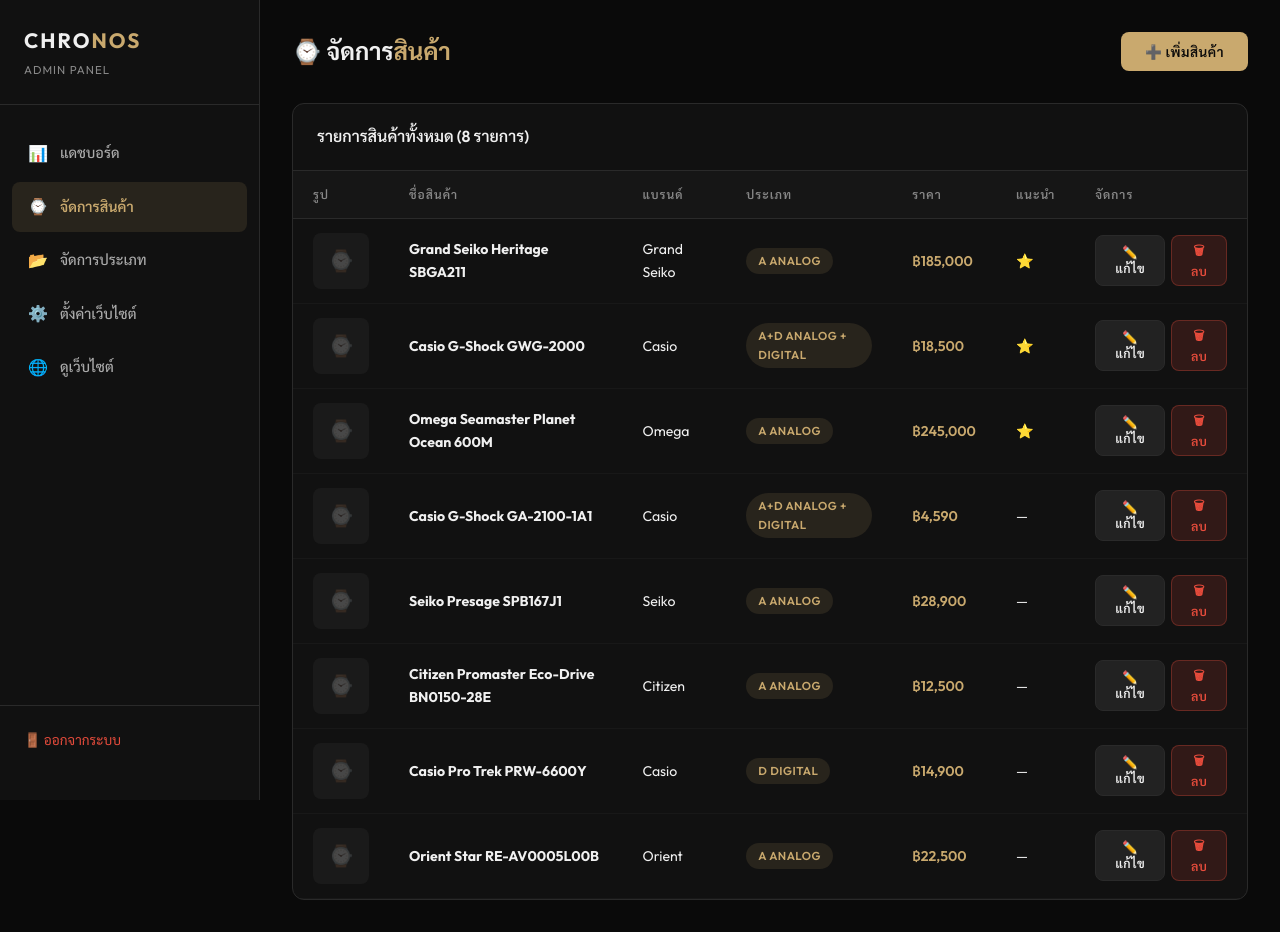
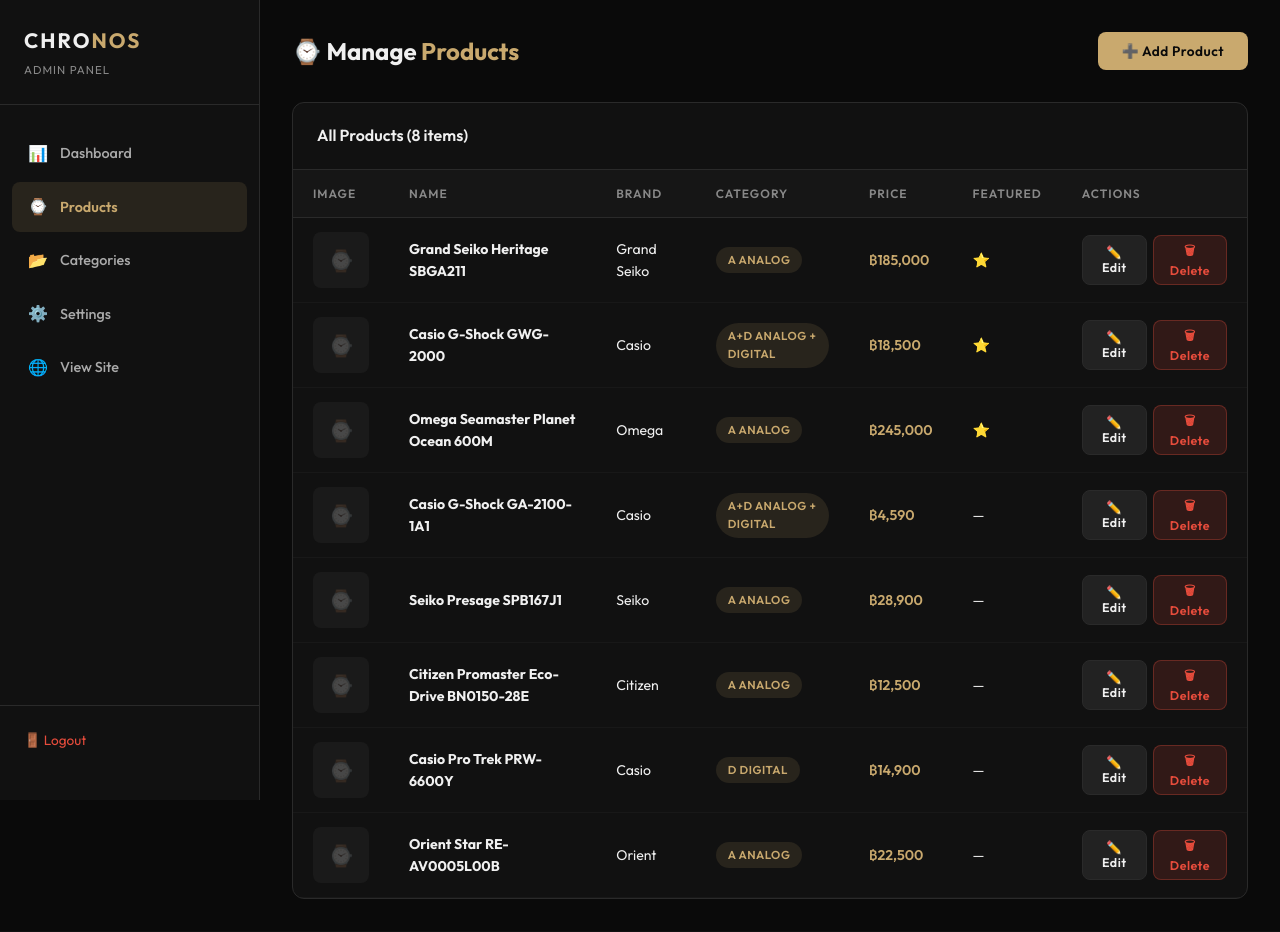
Before and after one commit to sptcmz08/cock, a PHP site: page /admin/products.php in a window 1280 px wide. After the commit the page ends 899 px from the top, so only its background shows below. Run offline with PHP 8.4, Linux system fonts and the light colour scheme; a user stored in the database is signed in; data comes from the database, SQL or seed files in the repository; both versions use the stored data as it was after the commit.

Commit message:
feat: translate entire website from Thai to English + increase card image height to 360px

```diff
--- a/admin/api/settings.php
+++ b/admin/api/settings.php
@@ -82,7 +82,7 @@ try {
         }
     }
 
-    echo json_encode(['success' => true, 'message' => "บันทึกสำเร็จ! (อัพเดต {$updated} รายการ)"]);
+    echo json_encode(['success' => true, 'message' => "Settings saved! ({$updated} items updated)"]);
 
 } catch (Exception $ex) {
     http_response_code(500);
--- a/admin/products.php
+++ b/admin/products.php
@@ -10,11 +10,11 @@ $products = $db->query("SELECT p.*, c.name as category_name, c.icon as category_
 $categories = $db->query("SELECT * FROM categories ORDER BY sort_order ASC, id ASC")->fetchAll();
 ?>
 <!DOCTYPE html>
-<html lang="th">
+<html lang="en">
 <head>
     <meta charset="UTF-8">
     <meta name="viewport" content="width=device-width, initial-scale=1.0">
-    <title>CHRONOS — จัดการสินค้า</title>
+    <title>CHRONOS — Products</title>
     <link rel="stylesheet" href="css/admin.css?v=<?= filemtime(__DIR__ . '/css/admin.css') ?>">
 </head>
 <body>
@@ -27,55 +27,55 @@ $categories = $db->query("SELECT * FROM categories ORDER BY sort_order ASC, id A
         </div>
         <nav class="sidebar-nav">
             <a href="index.php">
-                <span class="nav-icon">📊</span> แดชบอร์ด
+                <span class="nav-icon">📊</span> Dashboard
             </a>
             <a href="products.php" class="active">
-                <span class="nav-icon">⌚</span> จัดการสินค้า
+                <span class="nav-icon">⌚</span> Products
             </a>
             <a href="categories.php">
-                <span class="nav-icon">📂</span> จัดการประเภท
+                <span class="nav-icon">📂</span> Categories
             </a>
             <a href="settings.php">
-                <span class="nav-icon">⚙️</span> ตั้งค่าเว็บไซต์
+                <span class="nav-icon">⚙️</span> Settings
             </a>
             <a href="../" target="_blank">
-                <span class="nav-icon">🌐</span> ดูเว็บไซต์
+                <span class="nav-icon">🌐</span> View Site
             </a>
         </nav>
         <div class="sidebar-footer">
-            <a href="logout.php">🚪 ออกจากระบบ</a>
+            <a href="logout.php">🚪 Logout</a>
         </div>
     </aside>
 
     <!-- Main -->
     <main class="main-content">
         <div class="page-header">
-            <h1 class="page-title">⌚ จัดการ<span>สินค้า</span></h1>
-            <button class="btn btn-primary" onclick="openAddModal()">➕ เพิ่มสินค้า</button>
+            <h1 class="page-title">⌚ Manage <span>Products</span></h1>
+            <button class="btn btn-primary" onclick="openAddModal()">➕ Add Product</button>
         </div>
 
         <!-- Products Table -->
         <div class="table-wrapper">
             <div class="table-header">
-                <h3>รายการสินค้าทั้งหมด (<?= count($products) ?> รายการ)</h3>
+                <h3>All Products (<?= count($products) ?> items)</h3>
             </div>
             <table class="data-table">
                 <thead>
                     <tr>
-                        <th>รูป</th>
-                        <th>ชื่อสินค้า</th>
-                        <th>แบรนด์</th>
-                        <th>ประเภท</th>
-                        <th>ราคา</th>
-                        <th>แนะนำ</th>
-                        <th>จัดการ</th>
+                        <th>Image</th>
+                        <th>Name</th>
+                        <th>Brand</th>
+                        <th>Category</th>
+                        <th>Price</th>
+                        <th>Featured</th>
+                        <th>Actions</th>
                     </tr>
                 </thead>
                 <tbody>
                     <?php if (empty($products)): ?>
                         <tr>
                             <td colspan="7" style="text-align: center; padding: 40px; color: var(--gray);">
-                                ยังไม่มีสินค้า — กดปุ่ม "เพิ่มสินค้า" เพื่อเริ่มต้น
+                                No products yet — click "Add Product" to get started
                             </td>
                         </tr>
                     <?php else: ?>
@@ -96,15 +96,15 @@ $categories = $db->query("SELECT * FROM categories ORDER BY sort_order ASC, id A
                                     <?php if ($p['category_name']): ?>
                                         <span class="type-badge analog"><?= htmlspecialchars($p['category_icon'] . ' ' . $p['category_name']) ?></span>
                                     <?php else: ?>
-                                        <span class="type-badge" style="color:var(--gray);">— ไม่ระบุ</span>
+                                        <span class="type-badge" style="color:var(--gray);">— None</span>
                                     <?php endif; ?>
                                 </td>
                                 <td style="color: var(--gold); font-weight: 600;">฿<?= number_format($p['price'], 0, '.', ',') ?></td>
                                 <td><?= $p['is_featured'] ? '⭐' : '—' ?></td>
                                 <td>
                                     <div class="actions">
-                                        <button class="btn btn-secondary btn-sm" onclick="openEditModal(<?= htmlspecialchars(json_encode($p)) ?>)">✏️ แก้ไข</button>
-                                        <button class="btn btn-danger btn-sm" onclick="deleteProduct(<?= $p['id'] ?>, '<?= htmlspecialchars(addslashes($p['name'])) ?>')">🗑 ลบ</button>
+                                        <button class="btn btn-secondary btn-sm" onclick="openEditModal(<?= htmlspecialchars(json_encode($p)) ?>)">✏️ Edit</button>
+                                        <button class="btn btn-danger btn-sm" onclick="deleteProduct(<?= $p['id'] ?>, '<?= htmlspecialchars(addslashes($p['name'])) ?>')">🗑 Delete</button>
                                     </div>
                                 </td>
                             </tr>
@@ -120,7 +120,7 @@ $categories = $db->query("SELECT * FROM categories ORDER BY sort_order ASC, id A
 <div class="admin-modal-overlay" id="productModal">
     <div class="admin-modal">
         <div class="modal-header">
-            <h3 id="modalTitle">เพิ่มสินค้าใหม่</h3>
+            <h3 id="modalTitle">Add New Product</h3>
             <button class="close-btn" onclick="closeProductModal()">✕</button>
         </div>
         <form id="productForm" enctype="multipart/form-data">
@@ -128,23 +128,23 @@ $categories = $db->query("SELECT * FROM categories ORDER BY sort_order ASC, id A
             <div class="modal-body">
                 <div class="form-row">
                     <div class="form-group">
-                        <label>ชื่อสินค้า <span class="required">*</span></label>
-                        <input type="text" name="name" id="formName" class="form-control" placeholder="เช่น Grand Seiko SBGA211" required>
+                        <label>Product Name <span class="required">*</span></label>
+                        <input type="text" name="name" id="formName" class="form-control" placeholder="e.g. Grand Seiko SBGA211" required>
                     </div>
                     <div class="form-group">
-                        <label>แบรนด์ <span class="required">*</span></label>
-                        <input type="text" name="brand" id="formBrand" class="form-control" placeholder="เช่น Grand Seiko" required>
+                        <label>Brand <span class="required">*</span></label>
+                        <input type="text" name="brand" id="formBrand" class="form-control" placeholder="e.g. Grand Seiko" required>
                     </div>
                 </div>
                 <div class="form-row">
                     <div class="form-group">
-                        <label>ราคา (บาท) <span class="required">*</span></label>
+                        <label>Price (THB) <span class="required">*</span></label>
                         <input type="number" name="price" id="formPrice" class="form-control" placeholder="0.00" step="0.01" min="0" required>
                     </div>
                     <div class="form-group">
-                        <label>ประเภท</label>
+                        <label>Category</label>
                         <select name="category_id" id="formCategory" class="form-control">
-                            <option value="">— ไม่ระบุประเภท —</option>
+                            <option value="">— No Category —</option>
                             <?php foreach ($categories as $cat): ?>
                                 <option value="<?= $cat['id'] ?>"><?= htmlspecialchars($cat['icon'] . ' ' . $cat['name']) ?></option>
                             <?php endforeach; ?>
@@ -152,39 +152,39 @@ $categories = $db->query("SELECT * FROM categories ORDER BY sort_order ASC, id A
                     </div>
                 </div>
                 <div class="form-group">
-                    <label>รายละเอียด</label>
-                    <textarea name="description" id="formDesc" class="form-control" placeholder="คำอธิบายสินค้า..."></textarea>
+                    <label>Description</label>
+                    <textarea name="description" id="formDesc" class="form-control" placeholder="Product description..."></textarea>
                 </div>
                 <div class="form-group">
-                    <label>คุณสมบัติเด่น <small style="color: var(--gray);">(คั่นด้วย | เช่น กันน้ำ 200m|Sapphire Crystal)</small></label>
-                    <textarea name="features" id="formFeatures" class="form-control" placeholder="คุณสมบัติ 1|คุณสมบัติ 2|คุณสมบัติ 3"></textarea>
+                    <label>Key Features <small style="color: var(--gray);">(separated by | e.g. Water Resistant 200m|Sapphire Crystal)</small></label>
+                    <textarea name="features" id="formFeatures" class="form-control" placeholder="Feature 1|Feature 2|Feature 3"></textarea>
                 </div>
                 <div class="form-row">
                     <div class="form-group">
-                        <label>ลำดับการแสดง</label>
+                        <label>Sort Order</label>
                         <input type="number" name="sort_order" id="formSort" class="form-control" value="0" min="0">
                     </div>
                     <div class="form-group" style="display: flex; align-items: flex-end; padding-bottom: 4px;">
                         <div class="form-check">
                             <input type="checkbox" name="is_featured" id="formFeatured" value="1">
-                            <label for="formFeatured" style="margin-bottom: 0;">⭐ สินค้าแนะนำ</label>
+                            <label for="formFeatured" style="margin-bottom: 0;">⭐ Featured Product</label>
                         </div>
                     </div>
                 </div>
                 <div class="form-group">
-                    <label>รูปสินค้า</label>
+                    <label>Product Image</label>
                     <input type="file" name="image" id="formImage" class="form-control" accept="image/*" onchange="previewImage(this)">
                     <div class="image-preview-box" id="imagePreview">
                         <div class="preview-placeholder">
                             <span>📷</span>
-                            <p>เลือกรูปภาพสินค้า</p>
+                            <p>Select product image</p>
                         </div>
                     </div>
                 </div>
             </div>
             <div class="modal-footer">
-                <button type="button" class="btn btn-secondary" onclick="closeProductModal()">ยกเลิก</button>
-                <button type="submit" class="btn btn-primary" id="submitBtn">💾 บันทึก</button>
+                <button type="button" class="btn btn-secondary" onclick="closeProductModal()">Cancel</button>
+                <button type="submit" class="btn btn-primary" id="submitBtn">💾 Save</button>
             </div>
         </form>
     </div>
@@ -198,15 +198,15 @@ const API_URL = 'api/products.php';
 
 /* ==================== Modal ==================== */
 function openAddModal() {
-    document.getElementById('modalTitle').textContent = '➕ เพิ่มสินค้าใหม่';
+    document.getElementById('modalTitle').textContent = '➕ Add New Product';
     document.getElementById('productForm').reset();
     document.getElementById('formId').value = '';
-    document.getElementById('imagePreview').innerHTML = '<div class="preview-placeholder"><span>📷</span><p>เลือกรูปภาพสินค้า</p></div>';
+    document.getElementById('imagePreview').innerHTML = '<div class="preview-placeholder"><span>📷</span><p>Select product image</p></div>';
     document.getElementById('productModal').classList.add('active');
 }
 
 function openEditModal(product) {
-    document.getElementById('modalTitle').textContent = '✏️ แก้ไขสินค้า';
+    document.getElementById('modalTitle').textContent = '✏️ Edit Product';
     document.getElementById('formId').value = product.id;
     document.getElementById('formName').value = product.name;
     document.getElementById('formBrand').value = product.brand;
@@ -222,7 +222,7 @@ function openEditModal(product) {
     if (product.image) {
         preview.innerHTML = `<img src="../uploads/products/${product.image}" alt="Current">`;
     } else {
-        preview.innerHTML = '<div class="preview-placeholder"><span>📷</span><p>ยังไม่มีรูปภาพ</p></div>';
+        preview.innerHTML = '<div class="preview-placeholder"><span>📷</span><p>No image</p></div>';
     }
 
     document.getElementById('productModal').classList.add('active');
@@ -259,7 +259,7 @@ document.getElementById('productForm').addEventListener('submit', async (e) => {
 
     const submitBtn = document.getElementById('submitBtn');
     submitBtn.disabled = true;
-    submitBtn.textContent = '⏳ กำลังบันทึก...';
+    submitBtn.textContent = '⏳ Saving...';
 
     try {
         const url = isEdit ? `${API_URL}?id=${id}` : API_URL;
@@ -272,23 +272,23 @@ document.getElementById('productForm').addEventListener('submit', async (e) => {
         const data = await res.json();
 
         if (data.success) {
-            showToast(data.message || (isEdit ? 'แก้ไขสำเร็จ!' : 'เพิ่มสินค้าสำเร็จ!'), 'success');
+            showToast(data.message || (isEdit ? 'Updated successfully!' : 'Product added!'), 'success');
             closeProductModal();
             setTimeout(() => location.reload(), 800);
         } else {
-            showToast(data.message || 'เกิดข้อผิดพลาด', 'error');
+            showToast(data.message || 'An error occurred', 'error');
         }
     } catch (err) {
-        showToast('เกิดข้อผิดพลาด: ' + err.message, 'error');
+        showToast('Error: ' + err.message, 'error');
     } finally {
         submitBtn.disabled = false;
-        submitBtn.textContent = '💾 บันทึก';
+        submitBtn.textContent = '💾 Save';
     }
 });
 
 /* ==================== Delete ==================== */
 async function deleteProduct(id, name) {
-    if (!confirm(`ต้องการลบสินค้า "${name}" ใช่หรือไม่?`)) return;
+    if (!confirm(`Delete product "${name}"?`)) return;
 
     try {
         const res = await fetch(`${API_URL}?id=${id}`, {
@@ -297,13 +297,13 @@ async function deleteProduct(id, name) {
         const data = await res.json();
 
         if (data.success) {
-            showToast('ลบสินค้าสำเร็จ!', 'success');
+            showToast('Product deleted!', 'success');
             setTimeout(() => location.reload(), 800);
         } else {
-            showToast(data.message || 'เกิดข้อผิดพลาด', 'error');
+            showToast(data.message || 'An error occurred', 'error');
         }
     } catch (err) {
-        showToast('เกิดข้อผิดพลาด: ' + err.message, 'error');
+        showToast('Error: ' + err.message, 'error');
     }
 }
 
--- a/config.php
+++ b/config.php
@@ -12,7 +12,7 @@ define('DB_CHARSET', 'utf8mb4');
 
 // Application
 define('SITE_NAME', 'CHRONOS — Premium Watch Gallery');
-define('SITE_TAGLINE', 'นาฬิกาเครื่องใหญ่ระดับพรีเมียม');
+define('SITE_TAGLINE', 'Premium Large Wall Clocks');
 
 // Auto-detect BASE_URL from script path
 $scriptDir = str_replace('\\', '/', dirname($_SERVER['SCRIPT_NAME']));
--- a/css/style.css
+++ b/css/style.css
@@ -617,7 +617,7 @@ button { cursor: pointer; border: none; outline: none; font-family: var(--font-b
 
 .card-image {
     position: relative;
-    height: 280px;
+    height: 360px;
     background: linear-gradient(135deg, #0d0d0d, #1a1a1a);
     overflow: hidden;
     display: flex;
```
Also changed, not shown: admin/api/categories.php (+6 -6 lines), admin/api/products.php (+6 -6 lines), admin/categories.php (+31 -31 lines), admin/index.php (+19 -19 lines), admin/login.php (+6 -6 lines), admin/settings.php (+40 -40 lines), database.sql (+39 -39 lines), index.php (+23 -23 lines).
